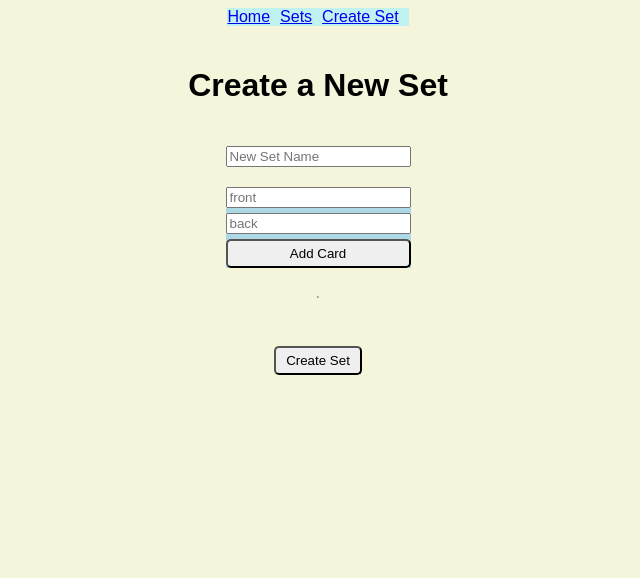
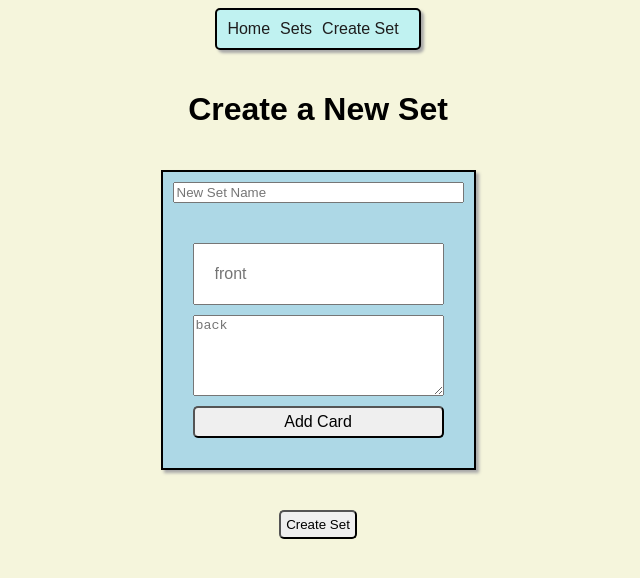
Before and after one commit to GoblinSharkEnterprises/Splash-Cards, a React app: page /createset in a window 1280 px wide. Shown: the top 578 px of the page, without its empty margins (322-962 px from the left). Built offline with nearby package versions, Linux system fonts and the light colour scheme.

Commit message:
improved-styling-for-card-and-pages

```diff
--- a/client/components/Card.js
+++ b/client/components/Card.js
@@ -2,10 +2,9 @@ import React from 'react';
 
 const Card = ({front, back, id}) => {
   return <div className='card'>
-    <h4>Card {id}</h4>
-    <p>{front}</p>
-    <hr />
-    <p>{back}</p>
+
+    <p><strong>{id}.   </strong>Front: {front}</p>
+    <p>Back: {back}</p>
   </div>;
 };
 
--- a/client/components/Navbar.js
+++ b/client/components/Navbar.js
@@ -1,5 +1,6 @@
 import React from 'react';
 import { Link } from 'react-router-dom';
+
 
 const Navbar = () => {
   return (<nav className='nav'>
--- a/client/components/Set.js
+++ b/client/components/Set.js
@@ -4,8 +4,8 @@ import { Link } from 'react-router-dom';
 const Set = ({ name, totalCards, id }) => {
   return (
     <div className='set'>
-      <h3>{name}</h3>
-      <p>{totalCards}</p>
+      <h3>Set Name: {name}</h3>
+      <p>Total cards: {totalCards}</p>
       {/* link this button to /sets/id for this set */}
       <Link to={`/sets/set:${id}`}>
         <button>View This Set</button>
--- a/client/routes/CreateSet.js
+++ b/client/routes/CreateSet.js
@@ -41,6 +41,7 @@ const CreateSet = () => {
     <div id='main'>
       <Navbar />
       <h1>Create a New Set</h1>
+      <div id='add-set'>
         <input
           id='set-name'
           type='text'
@@ -49,10 +50,11 @@ const CreateSet = () => {
         />
         <form id='add-card' onSubmit={addCard}>
           <input type='text' placeholder='front' />
-        <input type='text' placeholder='back' />
-        <input type='submit' value='Add Card' className='submit'/> {/* Submit button for form */}
+          <textarea id='back' type='text' placeholder='back' rows='5' cols='20' />
+          <input type='submit' value='Add Card' className='submit' />{' '}
+          {/* Submit button for form */}
         </form>
-      <hr />
+      </div>
       <CardContainer cardList={cardList} />
       {/* on click, sends post request with all of state information */}
       <button onClick={submitSet}>Create Set</button>
--- a/client/routes/Home.js
+++ b/client/routes/Home.js
@@ -8,7 +8,6 @@ const Home = () => {
     <div id='main'>
       <Navbar />
       <h1>Not Quizlet</h1>
-      <h3>About Us</h3>
       <p>We're a flashcard app that is totally not Quizlet</p>
       {/* link this button to /sets */}
       <Link to='/sets'>
--- a/client/scss/app.scss
+++ b/client/scss/app.scss
@@ -1,3 +1,4 @@
+/* Styling for the overall page body */
 body {
   display: flex;
   flex-direction: column;
@@ -6,17 +7,32 @@ body {
   font-family: 'AR One Sans', sans-serif;
 }
 
+/* Styling for the navigation bar */
 nav {
   background-color: rgb(192, 242, 241);
   display: flex;
   justify-content: space-around;
+  border: 2px solid rgb(0, 0, 0);
+  border-radius: 5px;
+  box-shadow: 3px 3px 3px rgb(168, 168, 168);
+  padding: 10px;
+  /* Styling for list items within the navigation bar */
   li {
     padding-right: 10px;
     list-style-type: none;
+  }
+  /* Styling for list items when hovered */
+
+  a {
     text-decoration: none;
+    color: rgb(30, 29, 29); /* Set your desired link text color */
+  }
+  a:hover {
+    color: rgb(136, 136, 136);
   }
 }
 
+/* Styling for the main content section */
 #main {
   display: flex;
   flex-direction: column;
@@ -24,48 +40,94 @@ nav {
   gap: 20px;
 }
 
-hr {
-  border-bottom: 1px solid #888;
+/* Styling for buttons */
+button {
+  padding: 5px 5px;
+  border-radius: 5px;
+  transition: 0.3s;
+}
+/* Styling for buttons when hovered */
+button:hover {
+  background-color: rgb(117, 117, 117);
+  color: white;
 }
 
-button {
-  padding: 5px 10px;
-  border-radius: 5px;
-  transition: 1s;
-}
-button:hover {
-  background-color: rgb(179, 178, 178);
-}
-
+/* Styling for the "add-card" section */
 #add-card {
   display: flex;
   flex-direction: column;
-  gap: 5px;
-  background-color: lightblue;
+  justify-content: space-around;
+  padding: 20px;
+  gap: 10px;
+  /* Styling for submit buttons within the "add-card" section */
   .submit {
     padding: 5px 10px;
     border-radius: 5px;
+    transition: 0.3s;
+  }
+  /* Styling for submit buttons within the "add-card" section when hovered */
+  .submit:hover {
+    background-color: rgb(117, 117, 117);
+    color: white;
+  }
+  /* Styling for input fields within the "add-card" section */
+  input {
+    padding: 20px;
+    font-size: 16px;
   }
 }
 
-.set {
+/* Styling for the "add-set" section */
+#add-set {
+  display: flex;
+  flex-direction: column;
+  justify-content: space-around;
   background-color: lightblue;
+  border: 2px solid rgb(0, 0, 0);
+  box-shadow: 3px 3px 3px rgb(168, 168, 168);
+  padding: 10px;
+  gap: 20px;
 }
 
+/* Styling for the container of sets */
+.set-container {
+  display: flex;
+  flex-wrap: wrap;
+  justify-content: center;
+  gap: 10px;
+}
+
+/* Styling for individual sets */
+.set {
+  background-color: #fed28f;
+  border: 2px solid rgb(0, 0, 0);
+  box-shadow: 3px 3px 3px rgb(168, 168, 168);
+  border-radius: 20px;
+  padding: 40px;
+  max-width: 100px;
+  margin: 5px;
+}
+
+/* Styling for the container of cards */
 .card-container {
-    display: grid;
-    grid-template: auto / repeat(auto-fill, 280px);
-    grid-gap: 10px;
-    justify-content: center;
+  display: flex;
+  flex-wrap: wrap;
+  justify-content: space-evenly;
+  gap: 10px;
 }
+
+/* Styling for individual cards */
 .card {
+  width: 200px;
+  height: max-content;
+  background-color: #fff8ed;
+  border: 2px solid rgb(0, 0, 0);
+  box-shadow: 3px 3px 3px rgb(168, 168, 168);
+  border-radius: 20px;
+  padding: 20px;
+  margin: 5px;
+  overflow-wrap: break-word;
   display: flex;
   flex-direction: column;
   justify-content: center;
-  background-color: #888;
-  border: 2px solid rgb(98, 129, 160);
-  box-shadow: 3px 3px 3px rgb(168, 168, 168);
-  border-radius: 20px;
-  padding: 40px;
-  margin: 5px;
 }
```
Lines whose indentation alone changed are shown as unchanged.
